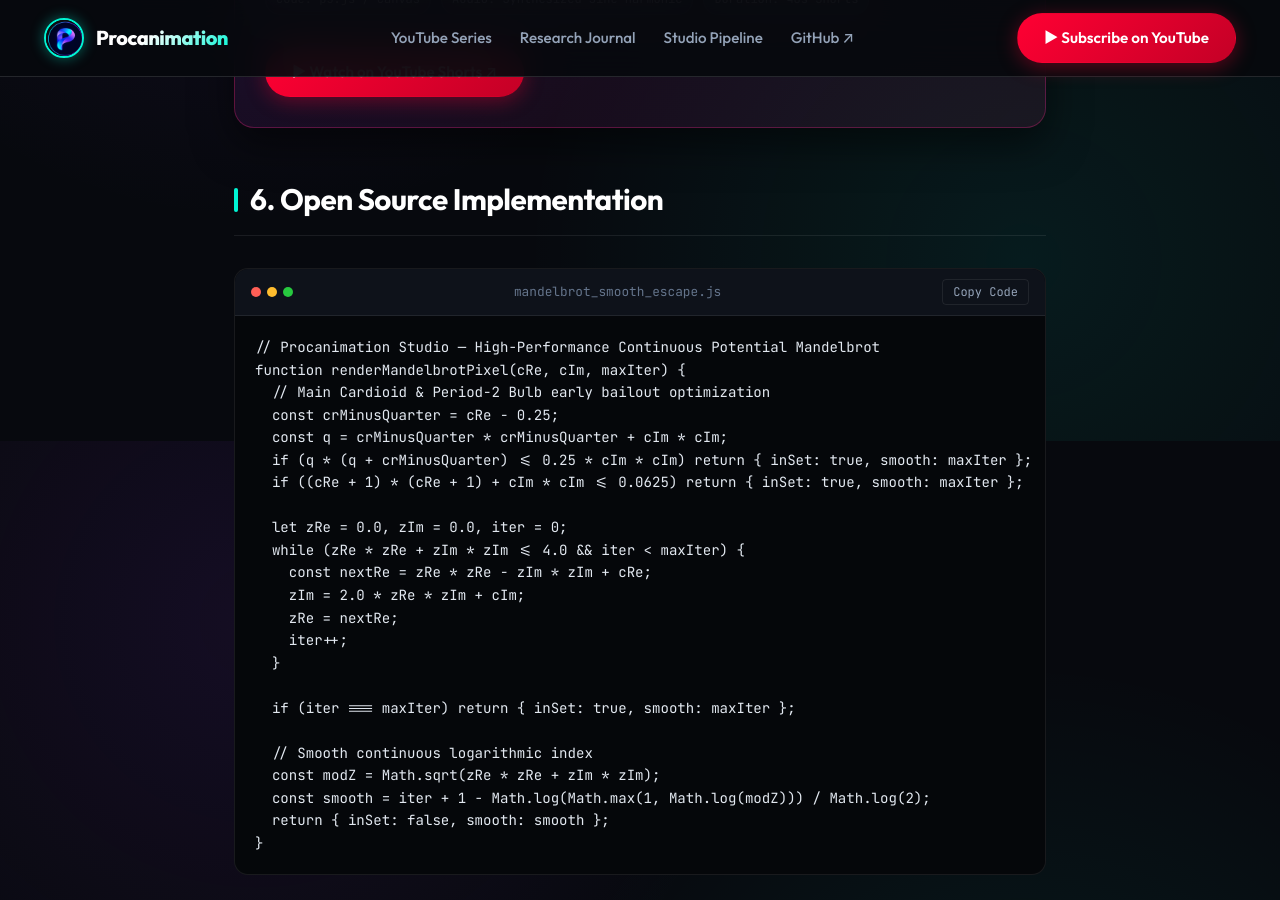
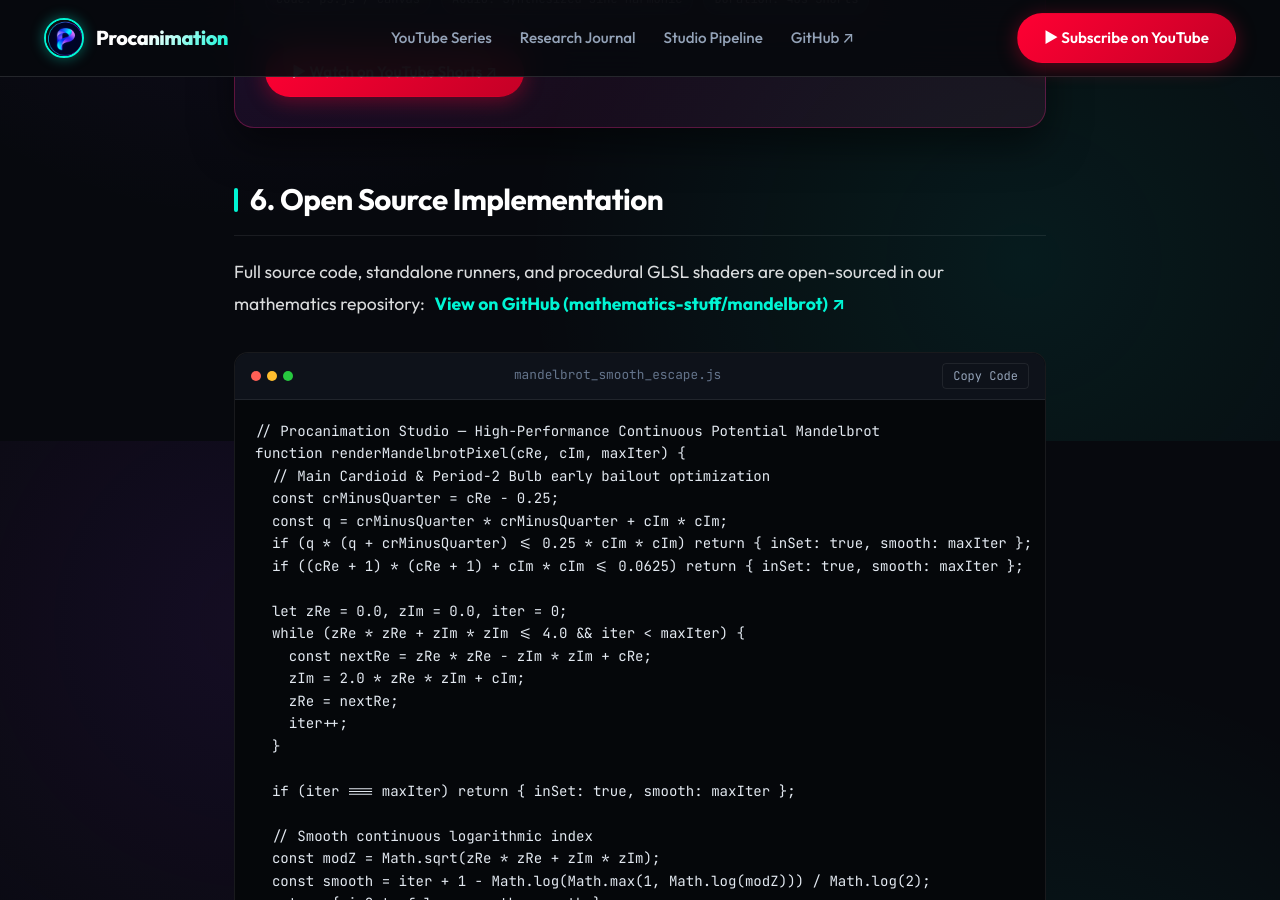
Before and after one commit to procanimation/procanimation.github.io, a Jekyll site: the page built from experiments/mandelbrot-deep-zoom.html, in a window 1280 px wide and 900 px high, scrolled down 4959 px. Built offline with Jekyll 4.4.1, drawn with Linux system fonts in a browser that asks for light colours.

Commit message:
fix(links): correct mathematics-stuff subfolder links for mandelbrot and trigonometry

```diff
--- a/_data/projects.yml
+++ b/_data/projects.yml
@@ -28,7 +28,7 @@
   tech: "p5.js / WebGL"
   description: "Deep zoom exploration of z = z^2 + c in the complex plane with smooth escape-time shading and Hausdorff dimension 2."
   article_url: "/experiments/mandelbrot-deep-zoom.html"
-  repo_url: "https://github.com/procanimation/mathematics-stuff"
+  repo_url: "https://github.com/procanimation/mathematics-stuff/tree/main/mandelbrot"
   featured: true
   gradient: "linear-gradient(135deg, #7b2cbf 0%, #f72585 100%)"
 
@@ -49,7 +49,7 @@
   tag: "Trigonometry • Curves"
   tech: "Creative Code"
   description: "Harmonic oscillation curves, Fourier epicycles, and geometric trigonometry visualizations."
-  repo_url: "https://github.com/procanimation/mathematics-stuff"
+  repo_url: "https://github.com/procanimation/mathematics-stuff/tree/main/trignometry/trignofunction"
   featured: false
   gradient: "linear-gradient(135deg, #fee440 0%, #f77f00 100%)"
 
--- a/experiments/mandelbrot-deep-zoom.html
+++ b/experiments/mandelbrot-deep-zoom.html
@@ -245,6 +245,12 @@
 
 <!-- SOURCE CODE -->
 <h2>6. Open Source Implementation</h2>
+<p>
+  Full source code, standalone runners, and procedural GLSL shaders are open-sourced in our mathematics repository:
+  <a href="https://github.com/procanimation/mathematics-stuff/tree/main/mandelbrot" target="_blank" style="color:#00f5d4; font-weight:700; margin-left:6px;">
+    View on GitHub (mathematics-stuff/mandelbrot) ↗
+  </a>
+</p>
 <div class="code-window">
   <div class="code-window-header">
     <div class="traffic-lights">
```
